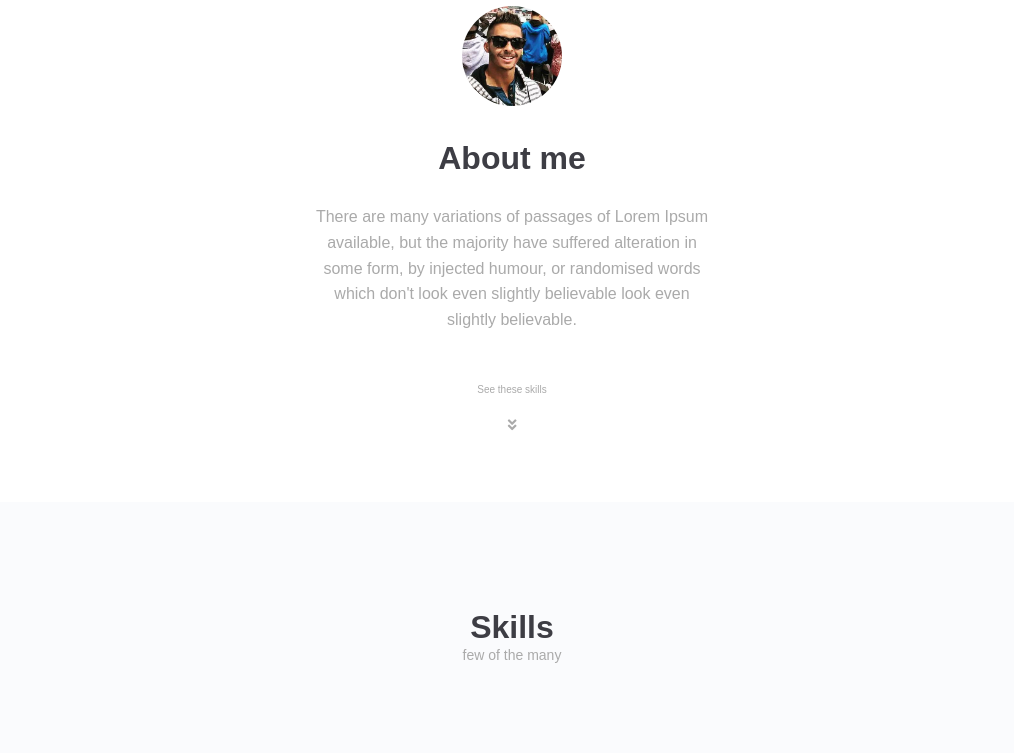
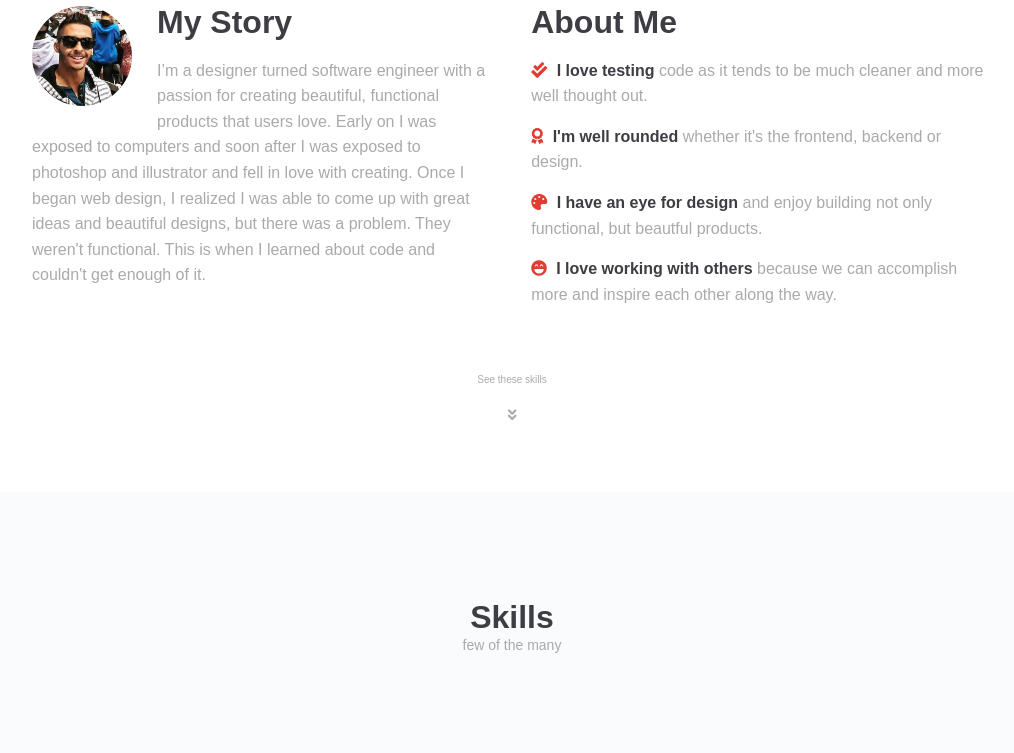
Before and after one commit to drewrodrigues/portfolio, a plain HTML site: page index.html in a window 1280 px wide. Shown: the part 780-1533 px from the top of the page, without its empty margins (128-1142 px from the left). Drawn offline with Linux system fonts and the light colour scheme.

Commit message:
Add more information to about me

```diff
--- a/index.html
+++ b/index.html
@@ -44,14 +44,55 @@
 
   <section class="about" id="about">
     <div class="container">
-      <img src="images/me.jpeg" alt="Picture of me" class="about-image"/>
-      <h3 class="about-title">About me</h3>
-      <p class="about-description">There are many variations of passages of Lorem Ipsum available, but the majority have suffered alteration in some form, by injected humour, or randomised words which don't look even slightly believable look even slightly believable.</p>
+      <div class="grid">
+        <div class="grid-1-2">
+          <h3 class="about-title">
+            <img src="images/me.jpeg" alt="Picture of me" class="about-image"/>
+            My Story
+          </h3>
+          <p class="about-description">I’m a designer turned software engineer with a passion for creating beautiful, functional products that users love. Early on I was exposed to computers and soon after I was exposed to photoshop and illustrator and fell in love with creating. Once I began web design, I realized I was able to come up with great ideas and beautiful designs, but there was a problem. They weren't functional. This is when I learned about code and couldn't get enough of it.</p>
+        </div><!-- grid-1-2 -->
+
+        <div class="grid-1-2 about-attributes">
+          <h3 class="about-title">About Me</h3>
+          <div class="about-attribute">
+            <h4>
+              <i class="fas fa-check-double"></i>
+              I love testing
+              <span>code as it tends to be much cleaner and more well thought out.</span>
+            </h4>
+          </div>
+
+          <div class="about-attribute">
+            <h4>
+              <i class="fas fa-award"></i>
+              I'm well rounded
+              <span>whether it's the frontend, backend or design.</span>
+            </h4>
+          </div>
+
+          <div class="about-attribute">
+            <h4>
+              <i class="fas fa-palette"></i>
+              I have an eye for design
+              <span>and enjoy building not only functional, but beautful products.</span>
+            </h4>
+          </div>
+
+          <div class="about-attribute">
+            <h4>
+              <i class="fas fa-laugh-beam"></i>
+              I love working with others
+              <span>because we can accomplish more and inspire each other along the way.</span>
+            </h4>
+          </div>
+        </div><!-- .grid-1-2 -->
+      </div><!-- .grid -->
       <a href="#skills" class="section-learnmore slideable">
         See these skills
         <i class="fas fa-angle-double-down"></i>
       </a>
-    </div>
+    </div><!-- .container -->
   </section><!-- .about -->
 
   <section class="skills grey" id="skills">
--- a/styles/base/_grid.scss
+++ b/styles/base/_grid.scss
@@ -11,9 +11,14 @@
   clear: both;
 }
 
-.grid-1-3,
-.grid-1-8 {
-  transition: width 0.5s;
+.grid-1-2 {
+  float: left;
+  width: 48%;
+  margin-right: 4%;
+}
+
+.grid-1-2:last-of-type {
+  margin-right: 0;
 }
 
 .grid-1-3 {
@@ -33,6 +38,12 @@
 @media all and (max-width: 800px) {
   .grid-1-8 {
     width: 25%;
+  }
+
+  .grid-1-2 {
+    width: 100%;
+    margin: 0;
+    margin-bottom: 50px;
   }
 
   .grid-1-3:nth-of-type(3n+2) {
--- a/styles/partials/_about.scss
+++ b/styles/partials/_about.scss
@@ -1,16 +1,15 @@
-.about {
-  text-align: center;
-}
-
 .about-image {
   border-radius: 50%;
   width: 100px;
   height: 100px;
-  margin-bottom: 20px;
+  float: left;
+  margin-right: 25px;
+  margin-bottom: 10px;
 }
 
 .about-title {
   color: $grey-primary;
+  line-height: 32px;
   font-size: 32px;
   font-weight: 700;
   margin-bottom: 20px;
@@ -18,6 +17,39 @@
 
 .about-description {
   color: $grey-secondary;
-  max-width: 400px;
   margin: 0 auto;
 }
+
+.about-attributes {
+  text-align: left;
+}
+
+.about-attribute {
+  font-weight: 700;
+  color: $grey-primary;
+  margin-bottom: 15px;
+
+  span {
+    font-weight: 400;
+    color: $grey-secondary;
+  }
+
+  i {
+    color: $red-primary;
+    display: inline-block;
+    margin-right: 5px;
+  }
+}
+
+@media all and (max-width: 800px) {
+  .about-title {
+    text-align: center;
+  }
+
+  .about-image {
+    float: none;
+    display: block;
+    margin: 0 auto;
+    margin-bottom: 20px;
+  }
+}
--- a/styles/partials/_skills.scss
+++ b/styles/partials/_skills.scss
@@ -1,12 +1,3 @@
-@keyframes fade-in-out {
-  0% {
-    transform: none;
-  }
-  100% {
-    transform: scale(1.1)
-  }
-}
-
 .skills {
   padding-bottom: 0;
 }
@@ -26,5 +17,4 @@
   width: 50px;
   display: inline-block;
   margin-bottom: 10px;
-  animation: fade-in-out 0.5s infinite alternate;
 }
```
Also changed, not shown: styles/main.css.
